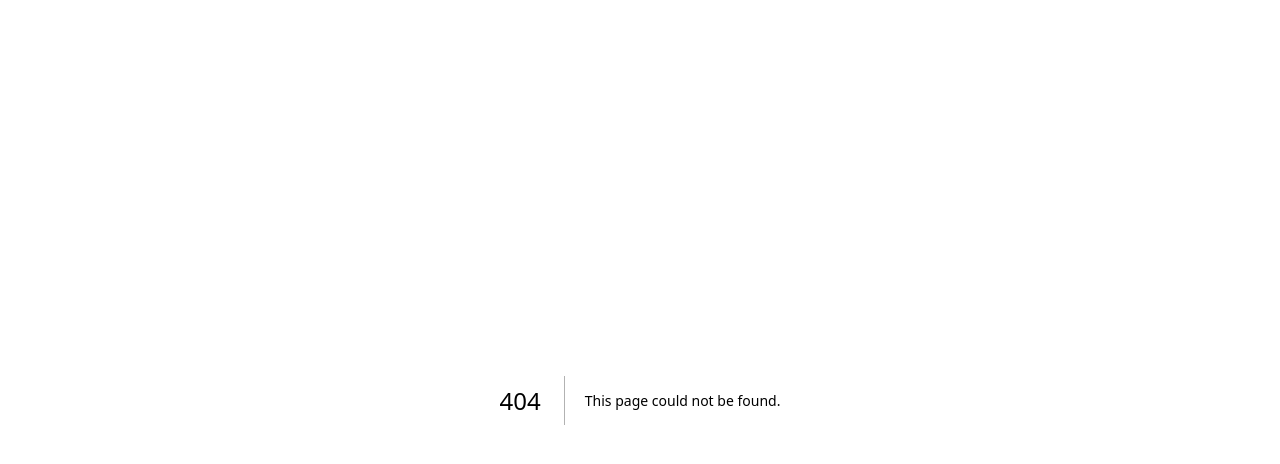
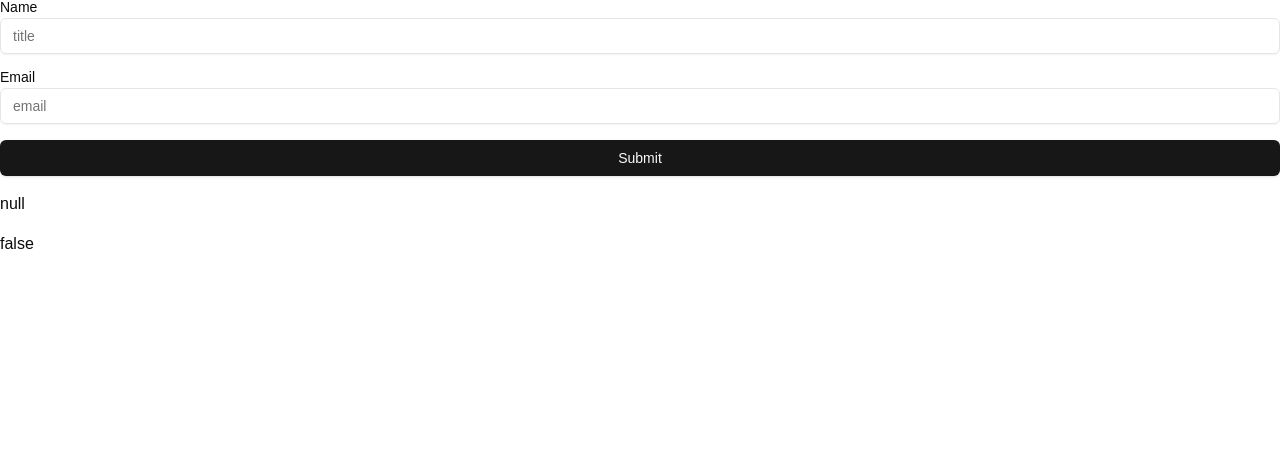
Before and after one commit to coji/form-validate, a Next.js app: page /rhf_csr in a window 1280 px wide. Before the commit this address had no page. Shown: the top 464 px of the page. Built offline with nearby package versions, Linux system fonts and the light colour scheme.

Commit message:
Rename form handling files and implement new form schema with name and email fields; update submission logic and improve validation

```diff
--- a/src/app/rhf_form/action.ts
+++ b/src/app/rhf_csr/action.ts
@@ -2,14 +2,15 @@
 import { setTimeout } from 'node:timers/promises'
 import { formSchema } from './schema'
 
-export async function createPost(previousState: boolean, formData: FormData) {
+export async function createPost(previousState: unknown, formData: FormData) {
+  console.log(Object.fromEntries(formData.entries()))
   const { name } = formSchema.parse({
-    name: formData.get('title'),
+    name: formData.get('name'),
     email: formData.get('email'),
   })
 
   console.log({ name })
   await setTimeout(1000)
 
-  return true
+  return { message: 'Post created' }
 }
--- /dev/null
+++ b/src/app/rhf_csr/page.tsx
@@ -0,0 +1,66 @@
+'use client'
+
+import { Button } from '@/components/ui/button'
+import { Form } from '@/components/ui/form'
+import { Input } from '@/components/ui/input'
+import { Label } from '@/components/ui/label'
+import { zodResolver } from '@hookform/resolvers/zod'
+import { useActionState, useRef } from 'react'
+import { useForm } from 'react-hook-form'
+import type { z } from 'zod'
+import { createPost } from './action'
+import { formSchema } from './schema'
+
+export default function TestPage() {
+  const form = useForm<z.infer<typeof formSchema>>({
+    resolver: zodResolver(formSchema),
+  })
+  const formRef = useRef<HTMLFormElement>(null)
+  const [state, action, isPending] = useActionState(createPost, null)
+
+  return (
+    <Form {...form}>
+      <form
+        ref={formRef}
+        action={action}
+        onSubmit={form.handleSubmit(() => formRef.current?.submit())}
+        className="grid gap-4"
+      >
+        <div className="grid gap-1">
+          <Label htmlFor="name">Name</Label>
+          <Input
+            id="name"
+            type="text"
+            placeholder="title"
+            {...form.register('name', { required: 'Name is required' })}
+          />
+          {form.formState.errors.name && (
+            <p className="text-red-500">{form.formState.errors.name.message}</p>
+          )}
+        </div>
+
+        <div className="grid gap-1">
+          <Label htmlFor="email">Email</Label>
+          <Input
+            id="email"
+            type="email"
+            placeholder="email"
+            {...form.register('email', { required: 'Email is required' })}
+          />
+          {form.formState.errors.email && (
+            <p className="text-red-500">
+              {form.formState.errors.email.message}
+            </p>
+          )}
+        </div>
+
+        <Button type="submit" disabled={isPending}>
+          Submit
+        </Button>
+
+        <div>{JSON.stringify(state)}</div>
+        <div>{JSON.stringify(isPending)}</div>
+      </form>
+    </Form>
+  )
+}
--- /dev/null
+++ b/src/app/rhf_csr/schema.ts
@@ -0,0 +1,13 @@
+import { z } from 'zod'
+
+export const formSchema = z.object({
+  name: z
+    .string({ required_error: 'Name is required' })
+    .min(1, "Name can't be empty")
+    .max(100, 'Name is too long'),
+  email: z
+    .string()
+    .email()
+    .min(1, "Email can't be empty")
+    .max(100, 'Email is too long'),
+})
--- a/src/app/rhf_form/page.tsx
+++ b/src/app/rhf_form/page.tsx
@@ -17,8 +17,6 @@ export default function TestPage() {
   } = useForm<FormSchema>({
     resolver: zodResolver(formSchema),
     progressive: true,
-    mode: 'onSubmit',
-    reValidateMode: 'onBlur',
   })
 
   const handleSuccess = async ({ response }: { response: Response }) => {
```
